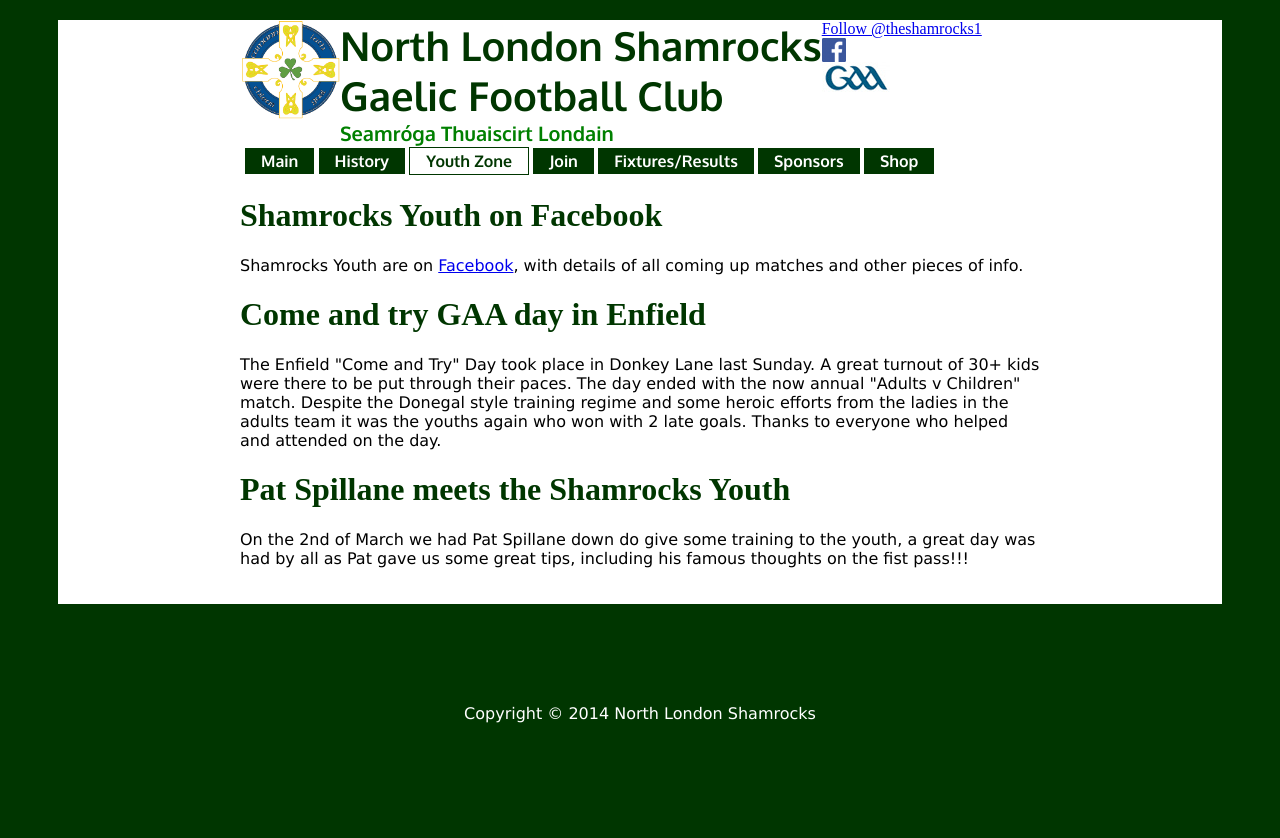
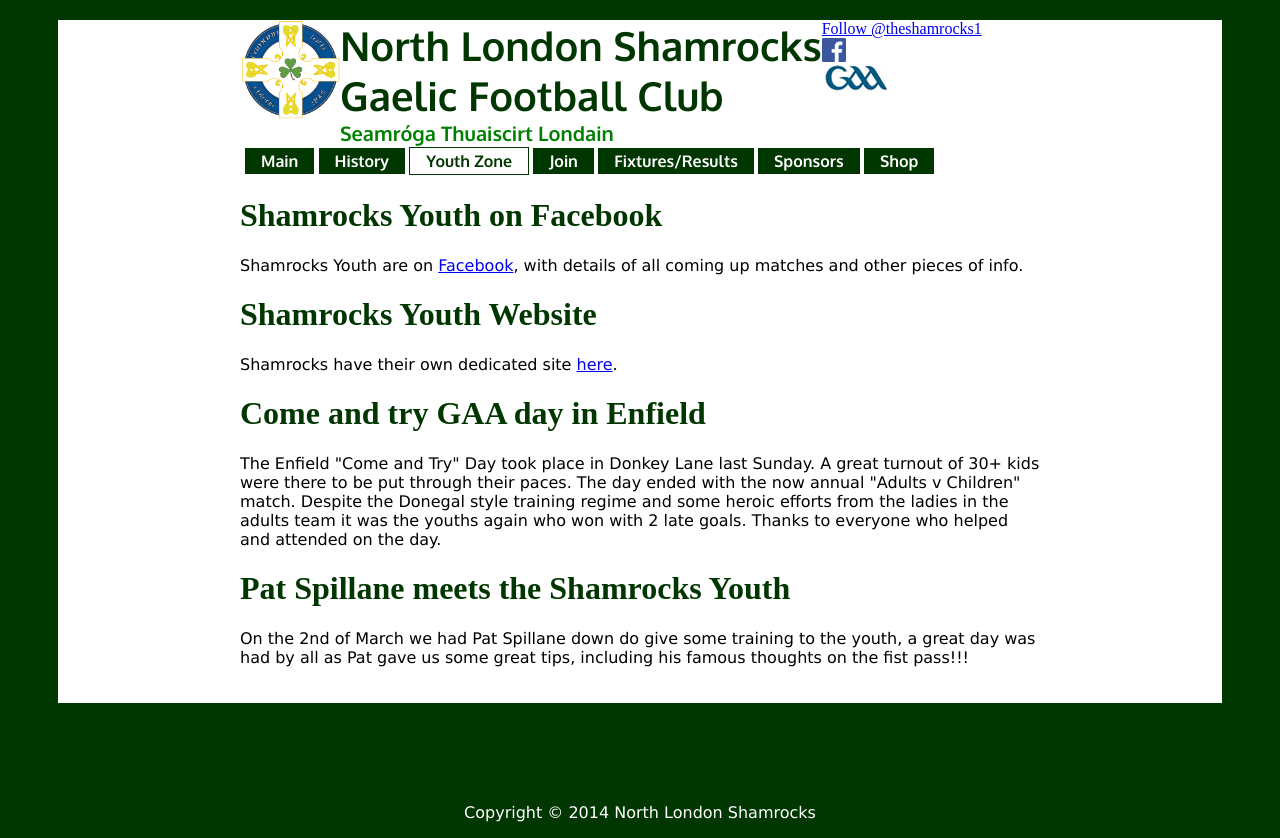
Before and after one commit to stephenlally/shamrocks-site, a plain HTML site: page youth.html in a window 1280 px wide. Before the commit the page ends 800 px from the top, so only its background shows below. Drawn offline with Linux system fonts and the light colour scheme.

Commit message:
fix typos and youth sitee

```diff
--- a/youth.html
+++ b/youth.html
@@ -51,6 +51,11 @@
         <p> Shamrocks Youth are on <a href="http://www.facebook.com/pages/North-london-shamrocks-youth-Gaelic-Football-Club/326208250815528">Facebook</a>, with details of all coming up matches and other pieces of info.</p>
       </div>
       <div id="post">
+	<h1>Shamrocks Youth Website</h1>
+        <p> Shamrocks have their own dedicated site <a href="http://www.northlondonshamrocksyouth.com">here</a>.
+      </div>
+
+      <div id="post">
         <h1>Come and try GAA day in Enfield</h1>
         <p>
                     The Enfield "Come and Try" Day took place in Donkey Lane last Sunday.
```
Also changed, not shown: index.html (+2 -2 lines).
